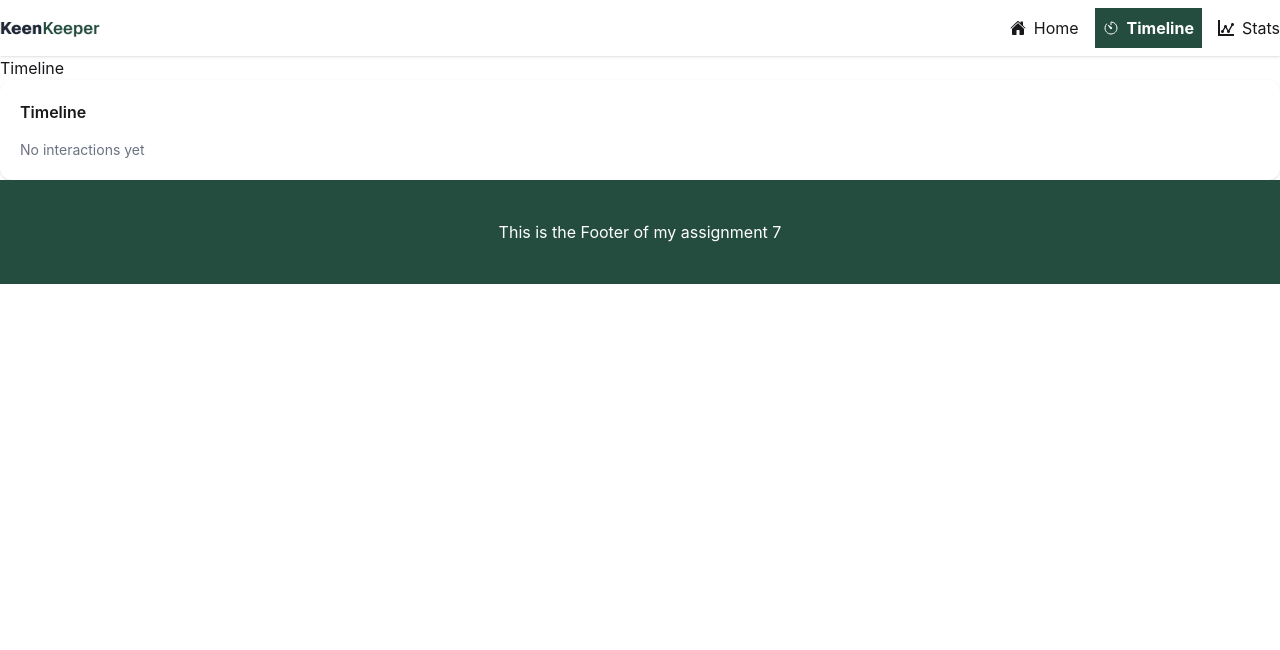
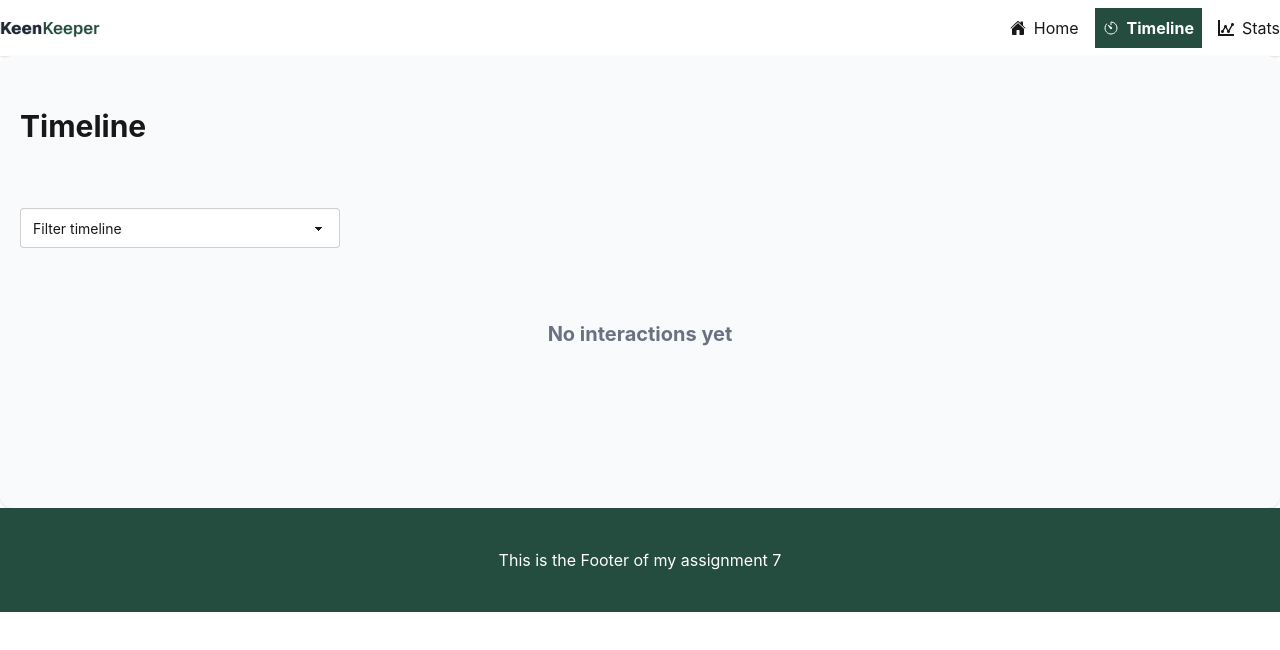
Before and after one commit to taifurrahman27/ph-b13-a007, a Next.js app: page /timeline in a window 1280 px wide. Shown: the top 650 px of the page. Built offline with nearby package versions, Linux system fonts and the light colour scheme.

Commit message:
Timeline history logged

```diff
--- a/src/app/friends/[id]/QuickCheckIn.jsx
+++ b/src/app/friends/[id]/QuickCheckIn.jsx
@@ -1,9 +1,12 @@
 'use client';
 
-import { useState } from "react";
+import { TimelineContext } from "@/context/Provider";
+import { useContext } from "react";
+import { toast } from "react-toastify";
 
 export default function QuickCheckIn({ friendName }) {
-  const [timeline, setTimeline] = useState([]);
+
+  const { timeline, setTimeline } = useContext(TimelineContext);
 
   const handleCheckIn = (type) => {
     const newEntry = {
@@ -13,8 +16,11 @@ export default function QuickCheckIn({ friendName }) {
     };
 
     setTimeline((prev) => [newEntry, ...prev]);
-    alert(`${type} logged!`);
+    toast(`${type} logged!`);
   };
+
+  console.log(timeline, "Timeline");
+
 
   return (
     <div className="space-y-6">
@@ -29,24 +35,6 @@ export default function QuickCheckIn({ friendName }) {
         </div>
       </div>
 
-      {/* Timeline */}
-      <div className="bg-white p-5 rounded-xl shadow">
-        <h3 className="font-semibold mb-4">Timeline</h3>
-
-        {timeline.length === 0 ? (
-          <p className="text-sm text-gray-500">No interactions yet</p>
-        ) : (
-          <div className="space-y-3">
-            {timeline.map((item) => (
-              <div key={item.id} className="border-l-2 pl-3">
-                <p className="text-sm font-medium">{item.title}</p>
-                <p className="text-xs text-gray-400">{item.date}</p>
-              </div>
-            ))}
-          </div>
-        )}
-      </div>
-
     </div>
   );
 }
--- a/src/app/layout.js
+++ b/src/app/layout.js
@@ -2,8 +2,10 @@ import { Geist, Geist_Mono } from "next/font/google";
 import "./globals.css";
 import Navbar from "@/components/shared/navbar/Navbar";
 import Footer from "@/components/shared/footer/Footer";
-import { Toaster } from "react-hot-toast";
-import Provider from "@/context/Provider";
+import contextProvider from "@/context/Provider";
+import ContextProvider from "@/context/Provider";
+import { ToastContainer } from "react-toastify";
+
 
 const geistSans = Geist({
   variable: "--font-geist-sans",
@@ -29,11 +31,11 @@ export default function RootLayout({ children }) {
     >
       <body className="min-h-full flex flex-col">
         <Navbar />
-        <Provider>
+        <ContextProvider>
           {children}
-        </Provider>
+          <ToastContainer />
+        </ContextProvider>
         <Footer />
-
       </body>
     </html>
   );
--- a/src/app/timeline/page.jsx
+++ b/src/app/timeline/page.jsx
@@ -1,20 +1,33 @@
-import React from 'react';
+"use client";
+
+import { TimelineContext } from "@/context/Provider";
+import { useContext } from "react";
 
 const Timeline = () => {
 
-    const timeline = [];
+    const { timeline } = useContext(TimelineContext);
+
+    console.log(timeline, "time line timeline");
+
+
     return (
-        <div>
-            <h1>Timeline</h1>
-            <div className="bg-white p-5 rounded-xl shadow">
-                <h3 className="font-semibold mb-4">Timeline</h3>
+        <div className="container mx-auto">
+            <div className="bg-[#F8FAFC] p-5 rounded-xl shadow">
+                <h3 className="text-3xl font-bold my-8">Timeline</h3>
+
+                <select defaultValue="Pick a color" className="select my-8">
+                    <option >Filter timeline</option>
+                    <option>Text</option>
+                    <option>Call</option>
+                    <option>Video</option>
+                </select>
 
                 {timeline.length === 0 ? (
-                    <p className="text-sm text-gray-500">No interactions yet</p>
+                    <p className="h-52 text-center pt-10 font-bold text-xl text-gray-500">No interactions yet</p>
                 ) : (
-                    <div className="space-y-3">
+                    <div className="space-y-5">
                         {timeline.map((item) => (
-                            <div key={item.id} className="border-l-2 pl-3">
+                            <div key={item.id} className="bg-white rounded-xl border-l-2 pl-3">
                                 <p className="text-sm font-medium">{item.title}</p>
                                 <p className="text-xs text-gray-400">{item.date}</p>
                             </div>
--- a/src/context/Provider.jsx
+++ b/src/context/Provider.jsx
@@ -1,17 +1,15 @@
 "use client"
-
 
 import { createContext, useState } from "react";
 
-const context = createContext();
-const Provider = ({ children }) => {
-    const [state, setState] = useState();
-    const value = { state, setState };
+export const TimelineContext = createContext();
+const ContextProvider = ({ children }) => {
+    const [timeline, setTimeline] = useState([]);
     return (
-        <context.Provider value={value}>
+        <TimelineContext.Provider value={{ timeline, setTimeline }}>
             {children}
-        </context.Provider>
+        </TimelineContext.Provider>
     );
 };
 
-export default Provider;
+export default ContextProvider;
```
Also changed, not shown: package.json (+5 -4 lines), 1 other file (tests, documents, lock files or other folders).
